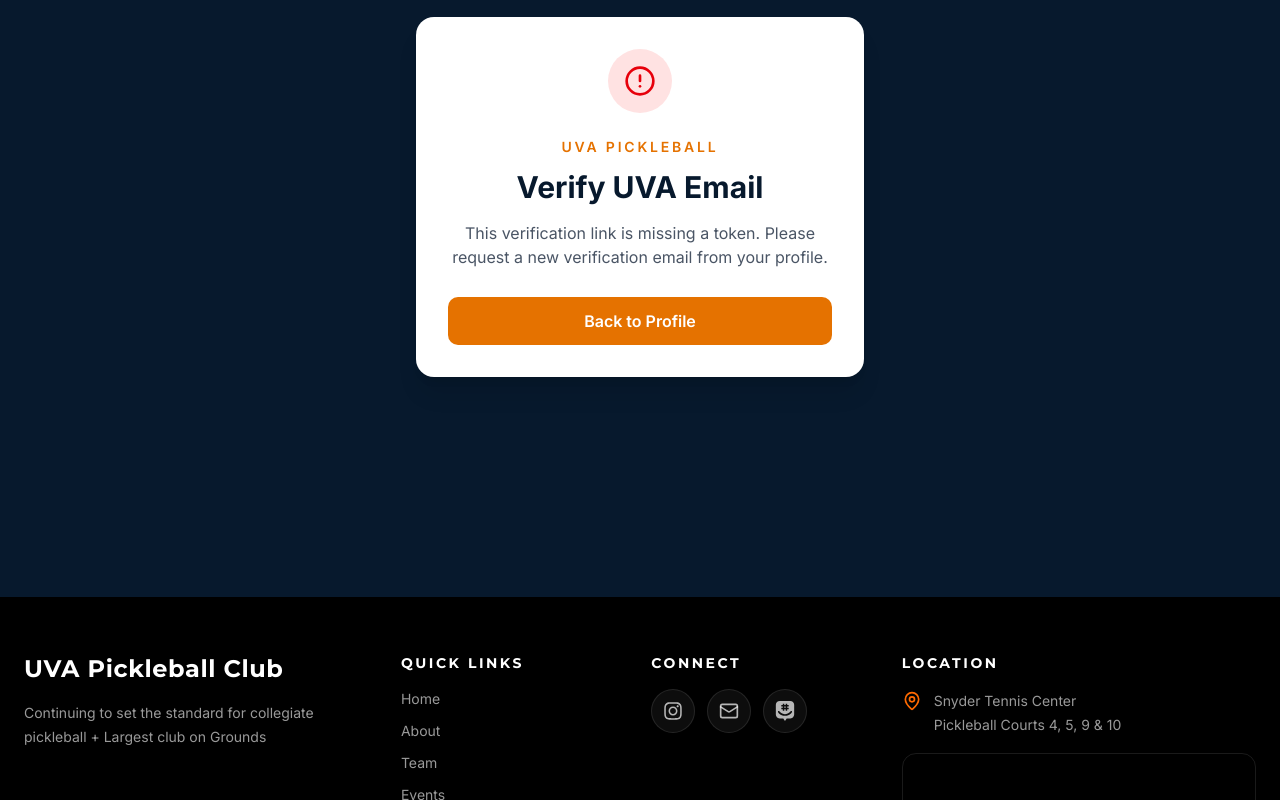
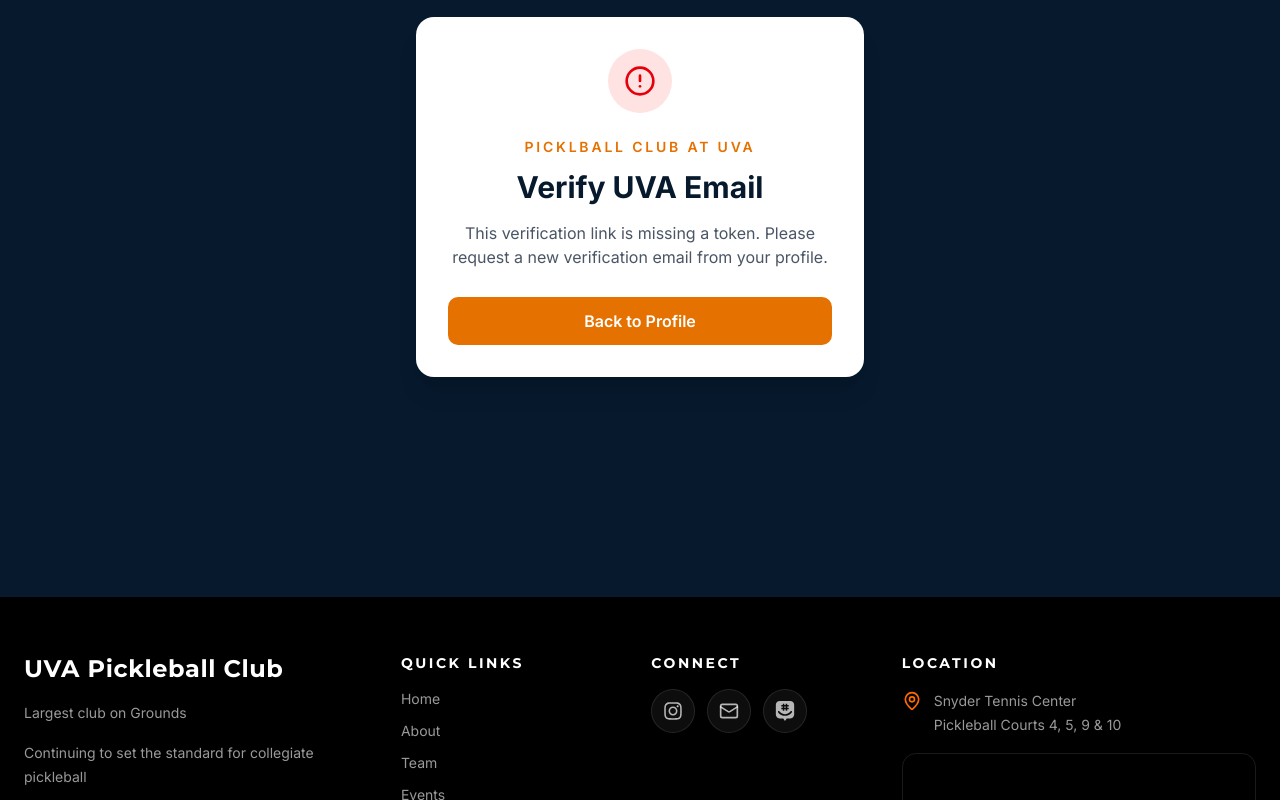
Before and after one commit to Chrisstruong/UVA-Pickleball, a Next.js app: page /verify-email in a window 1280 px wide. Shown: the part 300-1100 px from the top of the page. Built offline with nearby package versions, Linux system fonts and the light colour scheme; no server answers; grey boxes are pictures that could not be loaded.

Commit message:
Document the authenitcation process and update to direct to profile page if the user is signed in, if not stay on login page

```diff
--- a/src/app/login/page.tsx
+++ b/src/app/login/page.tsx
@@ -2,7 +2,7 @@
 
 import Image from "next/image";
 import Link from "next/link";
-import { useMemo, useState } from "react";
+import { useEffect, useMemo, useState } from "react";
 import { useRouter } from "next/navigation";
 import { createClient } from "@/lib/supabase/client";
 
@@ -14,6 +14,20 @@
   const [password, setPassword] = useState("");
   const [error, setError] = useState("");
   const [loading, setLoading] = useState(false);
+
+  useEffect(() => {
+    const redirectSignedInUser = async () => {
+      const {
+        data: { user },
+      } = await supabase.auth.getUser();
+
+      if (user) {
+        router.replace("/profile");
+      }
+    };
+
+    redirectSignedInUser();
+  }, [router, supabase]);
 
   const handleLogin = async (e: React.FormEvent) => {
     e.preventDefault();
--- a/src/app/profile/page.tsx
+++ b/src/app/profile/page.tsx
@@ -220,9 +220,8 @@
                         <section>
                             {!emailVerified && (
                                 <div className="mb-5 rounded-xl border border-amber-200 bg-amber-50 px-5 py-4 text-sm leading-6 text-amber-800">
-                                    Your account is active, but your UVA email is not verified yet.
-                                    Check your inbox and click the Supabase confirmation link to
-                                    update your account status.
+                                    Your account is active, but your UVA email hasn’t been verified yet.
+                                    Check your inbox for the verification email and follow the link to verify your account. Please allow up to 5 minutes for the email to arrive.
                                 </div>
                             )}
 
--- a/src/app/verify-email/page.tsx
+++ b/src/app/verify-email/page.tsx
@@ -45,7 +45,7 @@
         </div>
 
         <p className="mt-6 text-sm font-semibold uppercase tracking-[0.2em] text-[#E57200]">
-          UVA Pickleball
+          Picklball Club at UVA
         </p>
 
         <h1 className="mt-3 text-3xl font-bold text-[#07192D]">
@@ -55,8 +55,7 @@
         {canVerify ? (
           <>
             <p className="mt-4 leading-6 text-gray-600">
-              Click the button below to verify your UVA email address. This
-              extra step protects your account from automatic email scanners.
+              Click the button below to verify your UVA email address.
             </p>
 
             <form action="/api/verify-email" method="post" className="mt-7">
--- a/src/components/layout/Footer.tsx
+++ b/src/components/layout/Footer.tsx
@@ -69,7 +69,10 @@
             </h2>
 
             <p className="mt-4 max-w-sm text-sm leading-6 text-white/60">
-              Continuing to set the standard for collegiate pickleball + Largest club on Grounds
+              Largest club on Grounds
+            </p>
+            <p className="mt-4 max-w-sm text-sm leading-6 text-white/60">
+              Continuing to set the standard for collegiate pickleball
             </p>
           </div>
 
```
Also changed, not shown: 1 other file (tests, documents, lock files or other folders).
